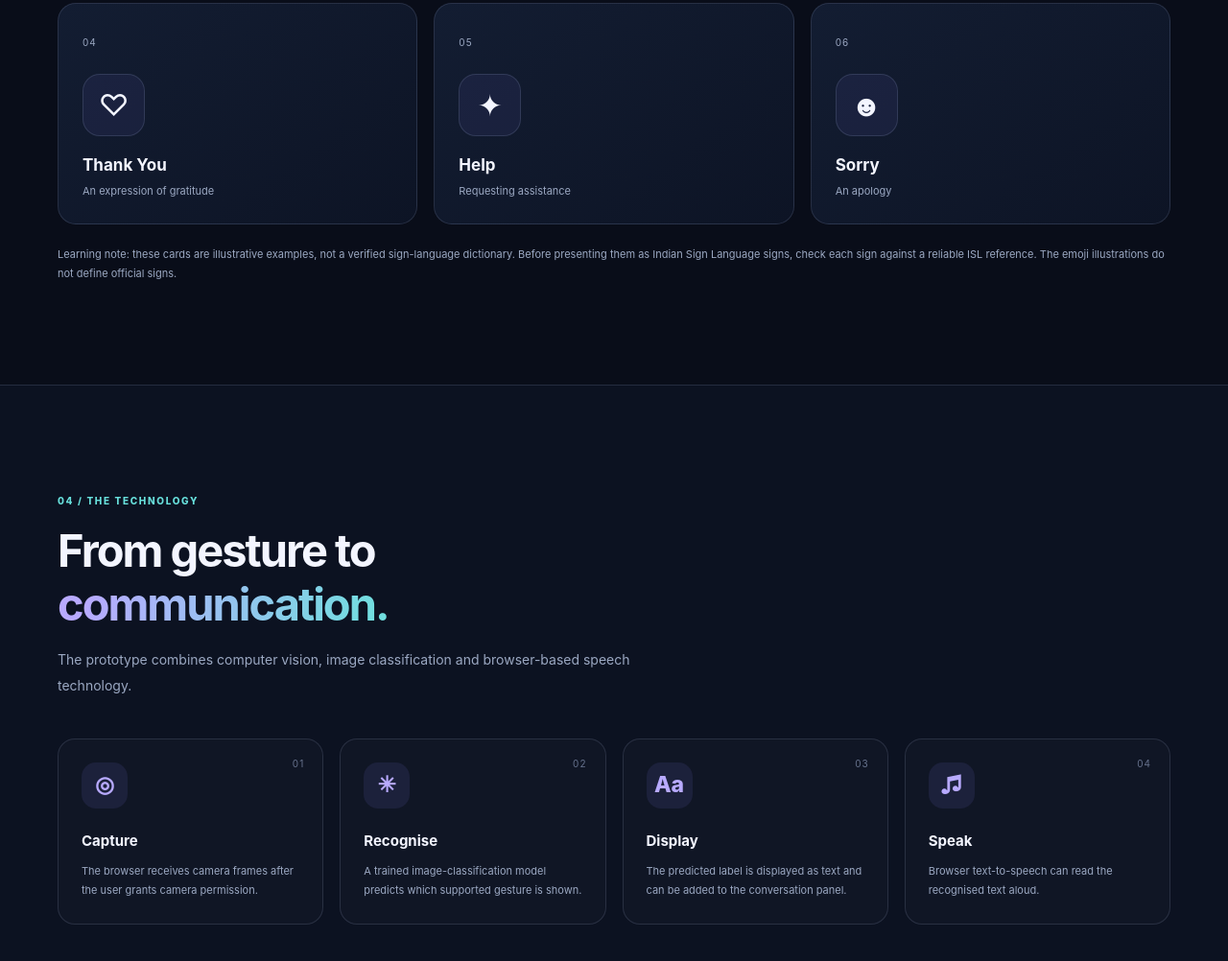
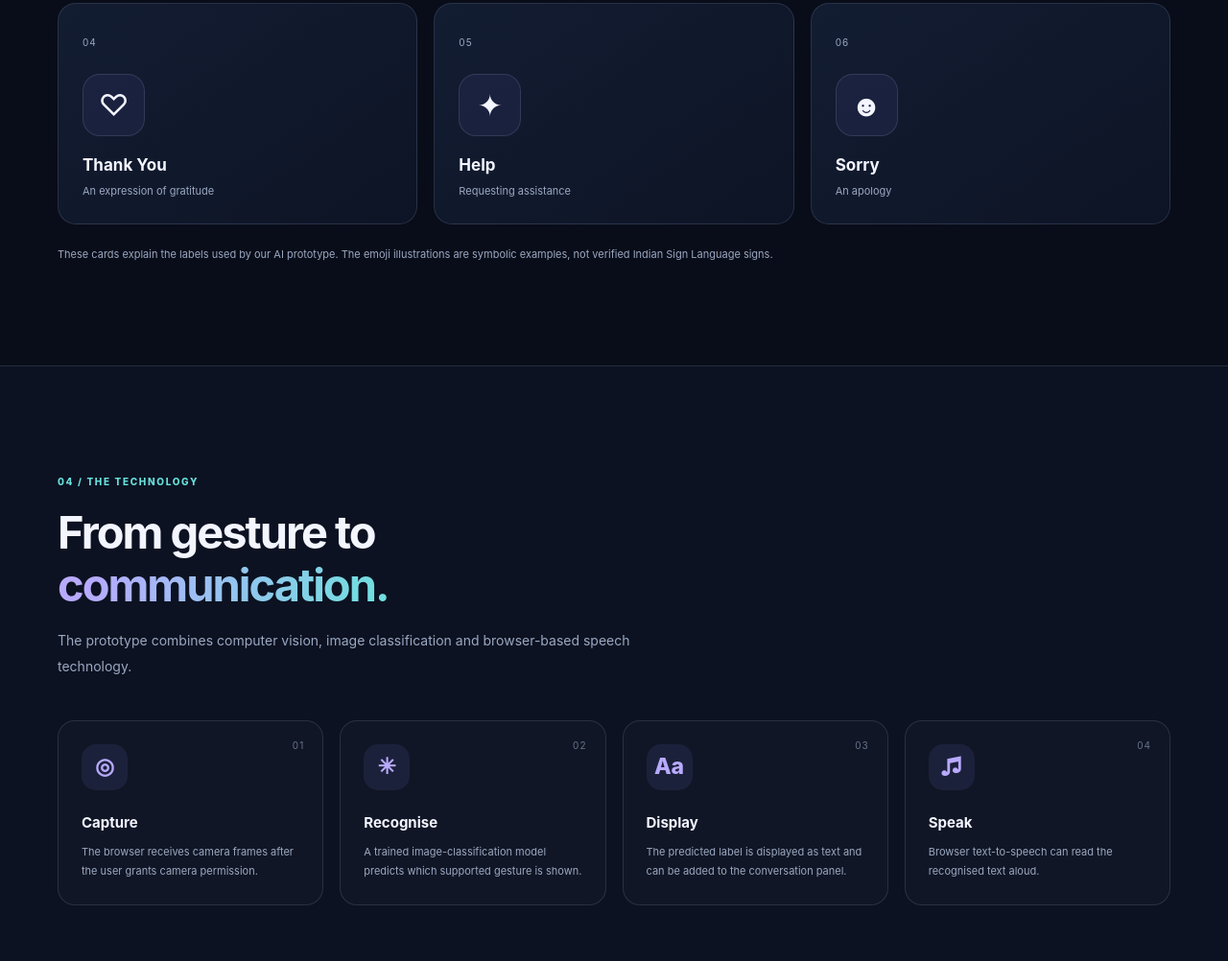
Before and after one commit to tanishka230909-ai/sign-language-translator, a plain HTML site: page index.html in a window 1280 px wide. Shown: the part 3731-4733 px from the top of the page at 96% size. Drawn offline with Linux system fonts and the light colour scheme.

Commit message:
Update index.html

```diff
--- a/index.html
+++ b/index.html
@@ -542,12 +542,22 @@
 
         </div>
 
-        <p class="learning-note">
-          Learning note: these cards are illustrative examples, not a
-          verified sign-language dictionary. Before presenting them as
-          Indian Sign Language signs, check each sign against a reliable
-          ISL reference. The emoji illustrations do not define official signs.
-        </p>
+
+<div class="learning-note">
+  These cards explain the labels used by our AI prototype. The emoji
+  illustrations are symbolic examples, not verified Indian Sign
+  Language signs.
+</div>
+
+<div class="sign-detail panel" id="signDetail" hidden aria-live="polite">
+  <button type="button" id="closeSignDetail" class="text-button">
+    ✕ Close
+  </button>
+  <span class="panel-kicker">LEARN ABOUT THIS LABEL</span>
+  <h3 id="signDetailTitle">Gesture name</h3>
+  <p id="signDetailText">Gesture explanation will appear here.</p>
+</div>
+
 
       </div>
 
```
